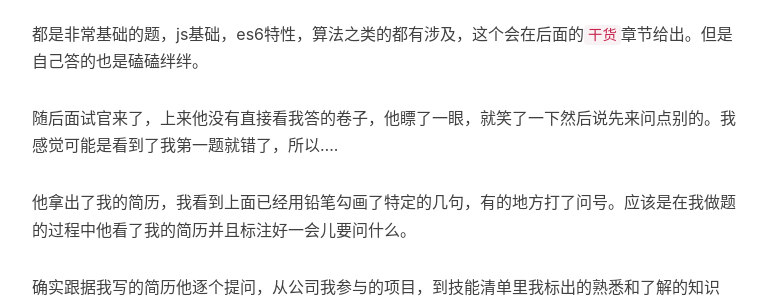
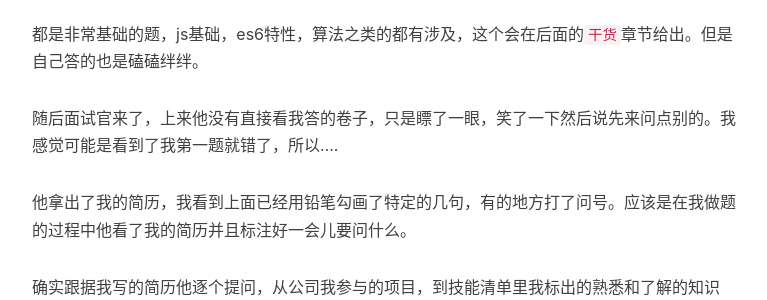
Before and after one commit to hanqizheng/hanqizheng.github.io-Old-, a Jekyll site: the page built from _posts/2019-02-15-Diary.md, in a window 1280 px wide and 900 px high, scrolled down 3108 px. Shown: the part 152-452 px from the top of the window, without its empty margins (233-1000 px from the left). Built offline with Jekyll 4.4.1, drawn with Linux system fonts in a browser that asks for light colours; nearby versions of some CDN libraries; comment, search, counter and statistics services are not loaded.

Commit message:
add 2019-02-15

```diff
--- a/_posts/2019-02-15-Diary.md
+++ b/_posts/2019-02-15-Diary.md
@@ -79,7 +79,7 @@ hr先是给了我一份笔试题，让我先写着，随后面试官会过来。
 
 都是非常基础的题，js基础，es6特性，算法之类的都有涉及，这个会在后面的`干货`章节给出。但是自己答的也是磕磕绊绊。
 
-随后面试官来了，上来他没有直接看我答的卷子，他瞟了一眼，就笑了一下然后说先来问点别的。我感觉可能是看到了我第一题就错了，所以....
+随后面试官来了，上来他没有直接看我答的卷子，只是瞟了一眼，笑了一下然后说先来问点别的。我感觉可能是看到了我第一题就错了，所以....
 
 他拿出了我的简历，我看到上面已经用铅笔勾画了特定的几句，有的地方打了问号。应该是在我做题的过程中他看了我的简历并且标注好一会儿要问什么。
 
```
